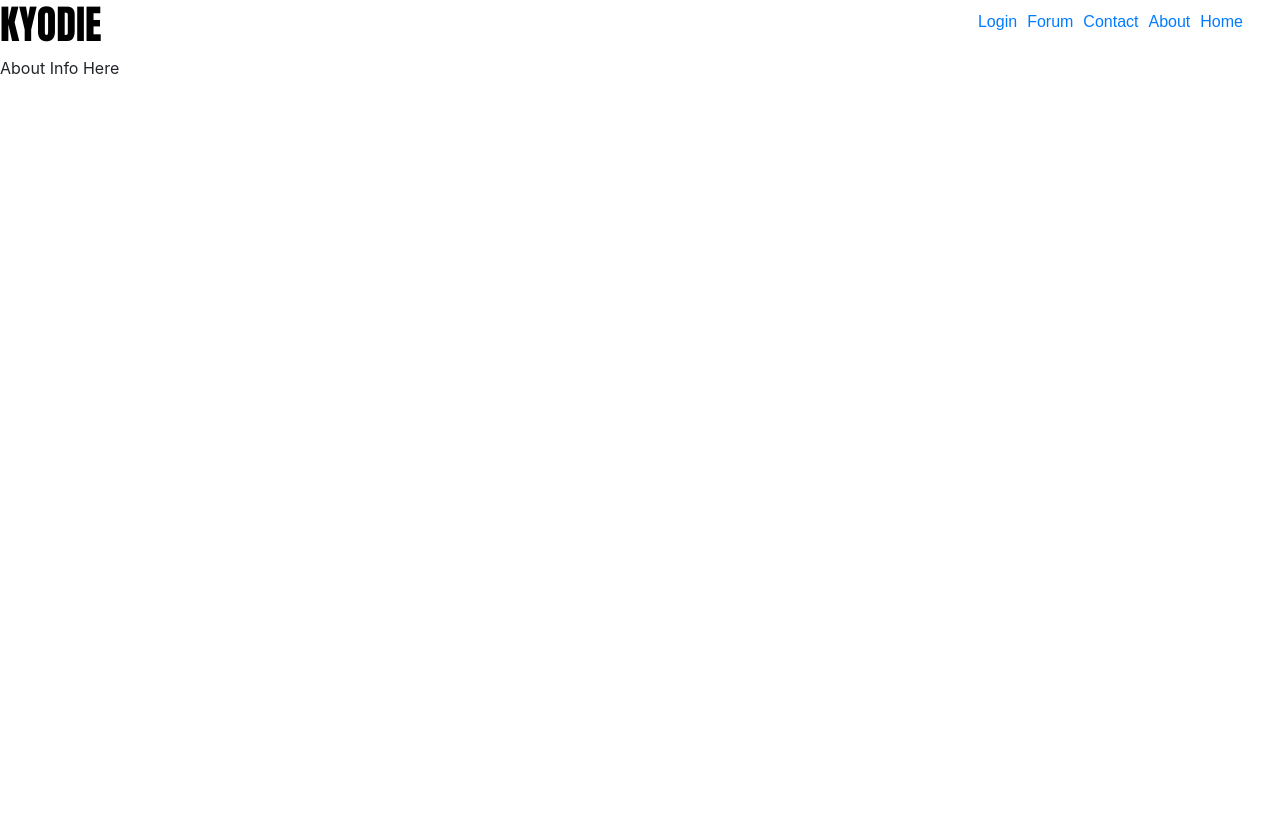
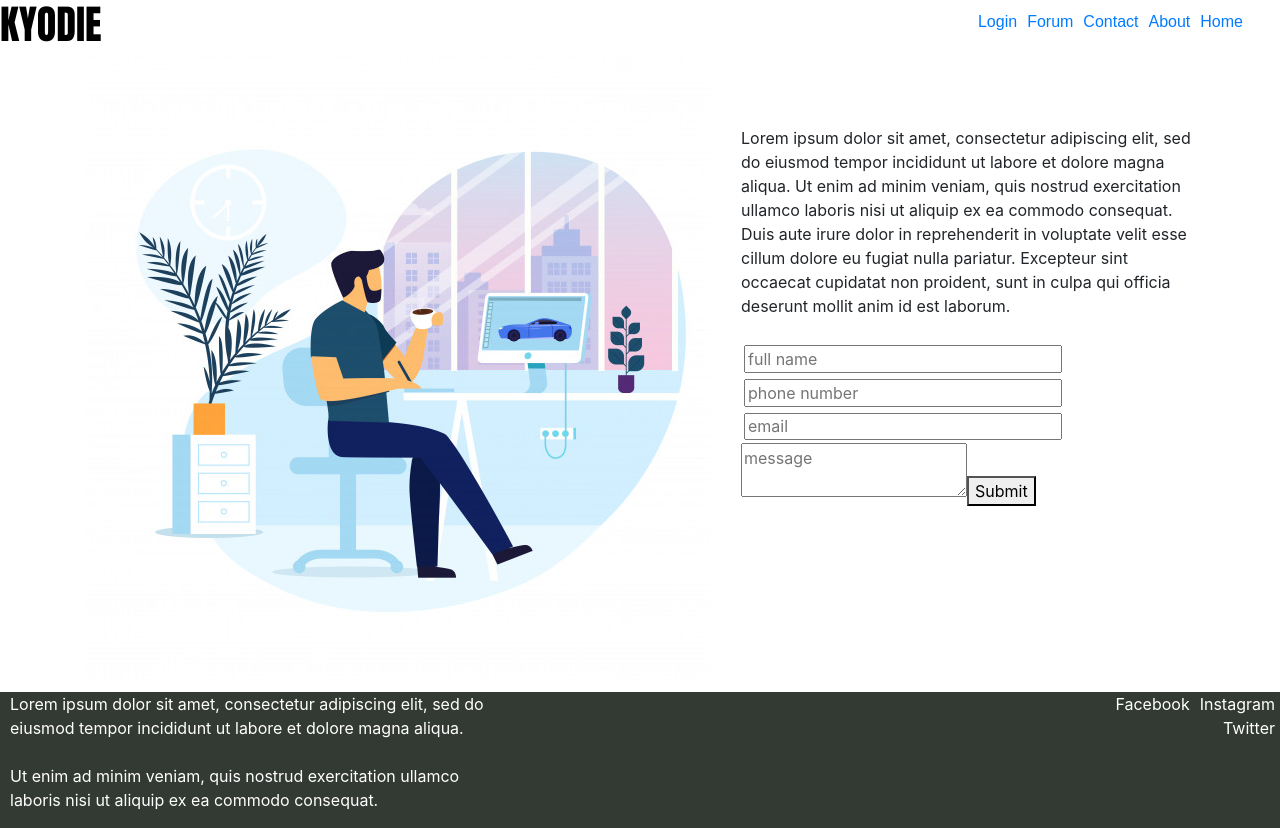
Before and after one commit to HeyItsChloe/Kyodie, a React app: page /contact in a window 1280 px wide. Before the commit the page ends 800 px from the top, so only its background shows below. Built offline with nearby package versions, Linux system fonts and the light colour scheme.

Commit message:
added styling for contact component

```diff
--- a/Components/Auth/Login.jsx
+++ b/Components/Auth/Login.jsx
@@ -17,7 +17,7 @@ class Login extends Component {
                 >
                 </img>
 
-                <form>
+                <form className='authForm'>
                     <div className="container">
                         <div>
                             <h3>LOGIN TO YOUR ACCOUNT</h3>
--- a/Components/Auth/SignUp.jsx
+++ b/Components/Auth/SignUp.jsx
@@ -17,7 +17,7 @@ class SignUp extends Component {
                 >
                 </img>
 
-                <form>
+                <form className='authForm'>
                     <div className="container">
                         <div>
                             <h3>Create An Account</h3>
--- a/Components/Auth/authStyles.scss
+++ b/Components/Auth/authStyles.scss
@@ -1,5 +1,5 @@
 
-form {
+.authForm {
     border-style: solid;
     border-color: navy;
     margin-left: 35%;
--- a/Components/Contact.jsx
+++ b/Components/Contact.jsx
@@ -1,14 +1,40 @@
 import React, { Component } from 'react';
 import Header from './Header.jsx';
+import Footer from './Footer.jsx';
+import styles from '../assets/css/styles.scss';
 
 class Contact extends Component {
     render () {
         return  (
             <div>
                 <Header/>
-                <div>
-                    About Info Here
+                <div className='container'>
+                    <div className='row'>
+                        <div className='col-sm'>
+                            <img className='contactPic'
+                                src={require('../assets/images/car-comp.jpg')}>
+                            </img>
+                        </div>
+                        <div id='rightColumn' className='col-sm'>
+                            <div className='contactText'>
+                            Lorem ipsum dolor sit amet, consectetur adipiscing elit, sed do eiusmod tempor
+                            incididunt ut labore et dolore magna aliqua. Ut enim ad minim veniam, quis nostrud
+                            exercitation ullamco laboris nisi ut aliquip ex ea commodo consequat. Duis aute
+                            irure dolor in reprehenderit in voluptate velit esse cillum dolore eu fugiat nulla pariatur.
+                            Excepteur sint occaecat cupidatat non proident, sunt in culpa qui officia deserunt
+                            mollit anim id est laborum. <br></br> <br></br>
+                            </div>
+                            <form className='contactForm'>
+                                <input placeholder='full name'></input>
+                                <input placeholder='phone number'></input>
+                                <input placeholder='email'></input>
+                                <textarea placeholder='message'></textarea>
+                                <button>Submit</button>
+                            </form>
+                        </div>
+                    </div>
                 </div>
+                <Footer/>
             </div>
         )
     }
--- a/assets/css/styles.scss
+++ b/assets/css/styles.scss
@@ -142,3 +142,7 @@
 .aboutText {
   margin-top: 30px;
 }
+
+#rightColumn {
+  margin-top: 70px;
+}
```
